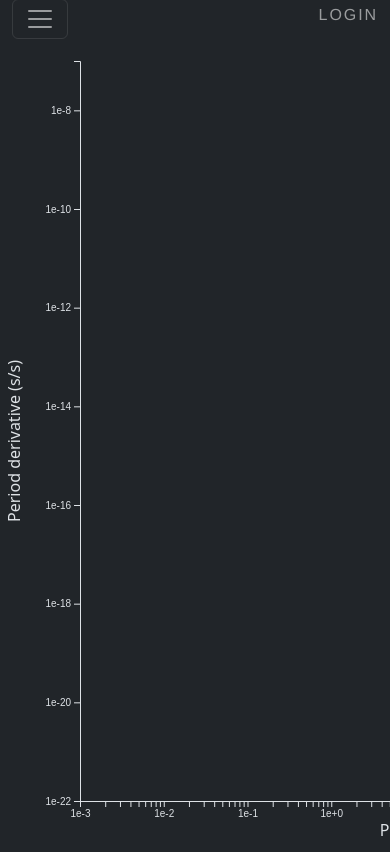
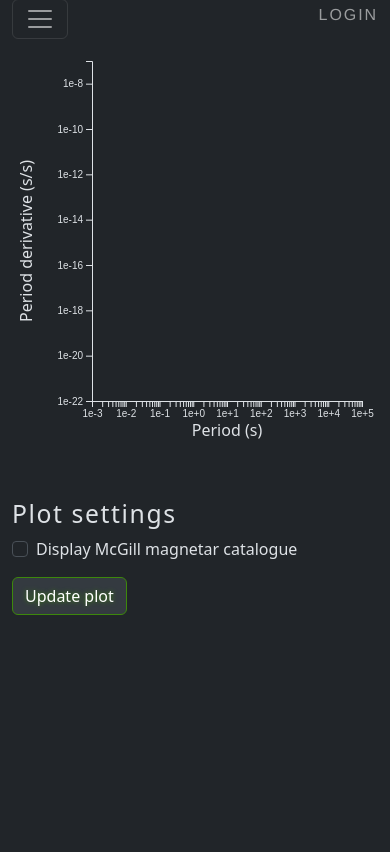
Before and after one commit to robotopia/ulp-database, a Django app: page /published/ppdot in a window 390 px wide; the page is wider, and only the part inside the window is pictured. Shown: the part 13-865 px from the top of that part. After the commit the page ends 628 px from the top of that part, so only its background shows below. Run offline with Django 5.2, Linux system fonts and the light colour scheme; some libraries are stand-ins or nearby versions.

Commit message:
Downsized ppdot plot. Yet to make responsive

```diff
--- a/ulp-webapp/published/templates/published/ppdot.html
+++ b/ulp-webapp/published/templates/published/ppdot.html
@@ -4,8 +4,14 @@
 
 {% block body %}
 
+<div class="container-fluid">
+    <h1 class="visually-hidden">P-Ṗ Diagram</h1>
+    <div class="row gx-5 gy-5">
+        <div class="col-md-6">
             <div id="ppdot-plot"></div>
-
+        </div>
+        <div class="col-md-6">
+            <h2>Plot settings</h2>
             <form>
                 {% csrf_token %}
                 <div class="mb-3">
@@ -16,13 +22,16 @@
                 </div>
                 <button type="submit" class="btn btn-primary">Update plot</button>
             </form>
+        </div>
+    </div>
+</div>
 
 <script src="https://d3js.org/d3.v4.js"></script>
 <script>
     // set the dimensions and margins of the graph
     var margin = {top: 10, right: 50, bottom: 50, left: 80},
-        width = 800 - margin.left - margin.right,
-        height = 800 - margin.top - margin.bottom;
+        width = 400 - margin.left - margin.right,
+        height = 400 - margin.top - margin.bottom;
 
     // append the svg object to the body of the page
     var svg = d3.select("#ppdot-plot")
@@ -85,10 +94,8 @@
         // Get data from ulp database
         d3.json(url, function(data) {
 
-            console.log(data);
             g = svg.append('g')
             const circle = d3.symbol();
-            console.log(circle);
 
             // Add links
             if (link_function !== "") {
```
Lines whose indentation alone changed are shown as unchanged.
